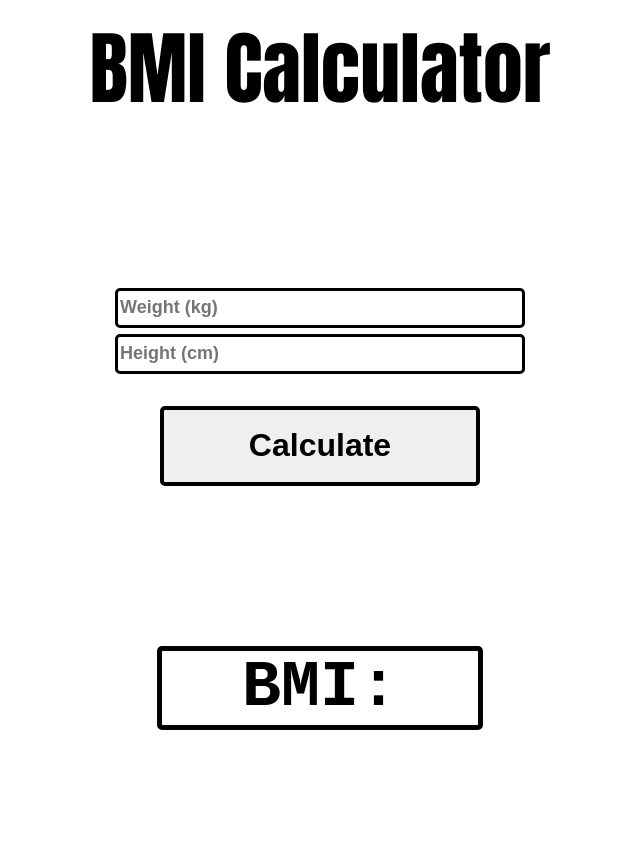
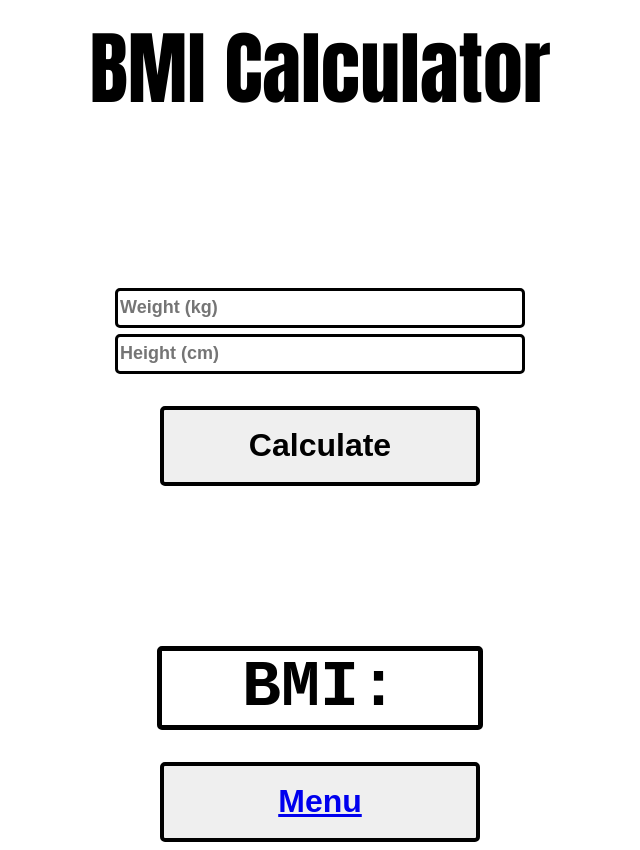
Before and after one commit to Trollermaner/Projects, a plain HTML site: page index.html in a window 1280 px wide. Shown: the whole page, without its empty margins (320-960 px from the left). Before the commit the page ends 800 px from the top, so only its background shows below. Drawn offline with Linux system fonts and the light colour scheme.

Commit message:
Update index.html
add menu

```diff
--- a/index.html
+++ b/index.html
@@ -26,4 +26,8 @@ BMI:
  </span>
 </p>
 
+<div>
+  <button><a href='../menu/Homemenu.html'>Menu</a></button>
+</div>
+
 </body>
```
